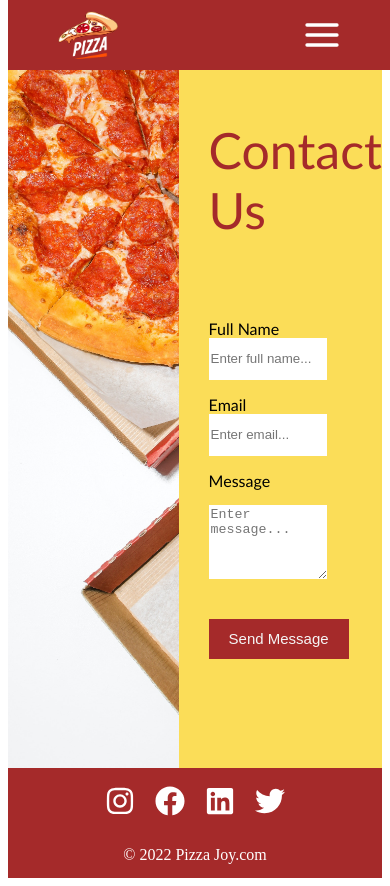
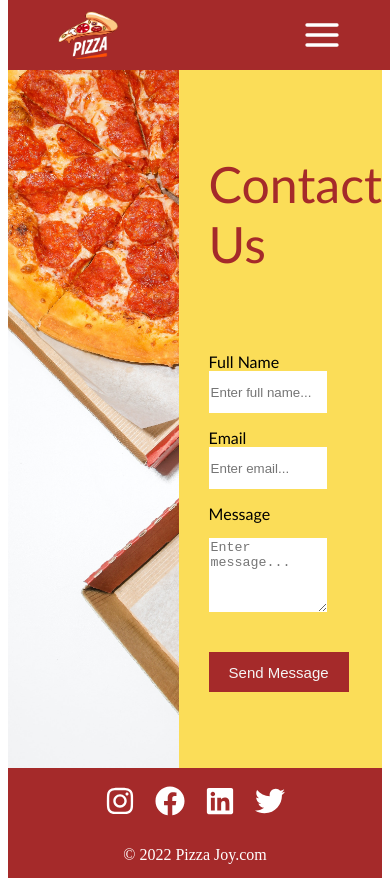
Before and after one commit to MhamadSaid/Restaurant-menu, a React (Create React App) app: page /contact in a window 390 px wide. Built offline with nearby package versions, Linux system fonts and the light colour scheme.

Commit message:
edit contact css

```diff
--- a/src/styles/Contact.css
+++ b/src/styles/Contact.css
@@ -26,7 +26,9 @@
   margin-left: 30px;
   color: #a52a2a;
 }
-
+.contact h1 {
+  margin-top: 100px;
+}
 form {
   display: flex;
   flex-direction: column;
@@ -60,3 +62,12 @@ form button {
   font-size: 15px;
   cursor: pointer;
 }
+
+@media (max-width: 768px) {
+  h1 {
+    margin-top: 350px;
+  }
+  .rightSide {
+    margin-left: 0;
+  }
+}
```
